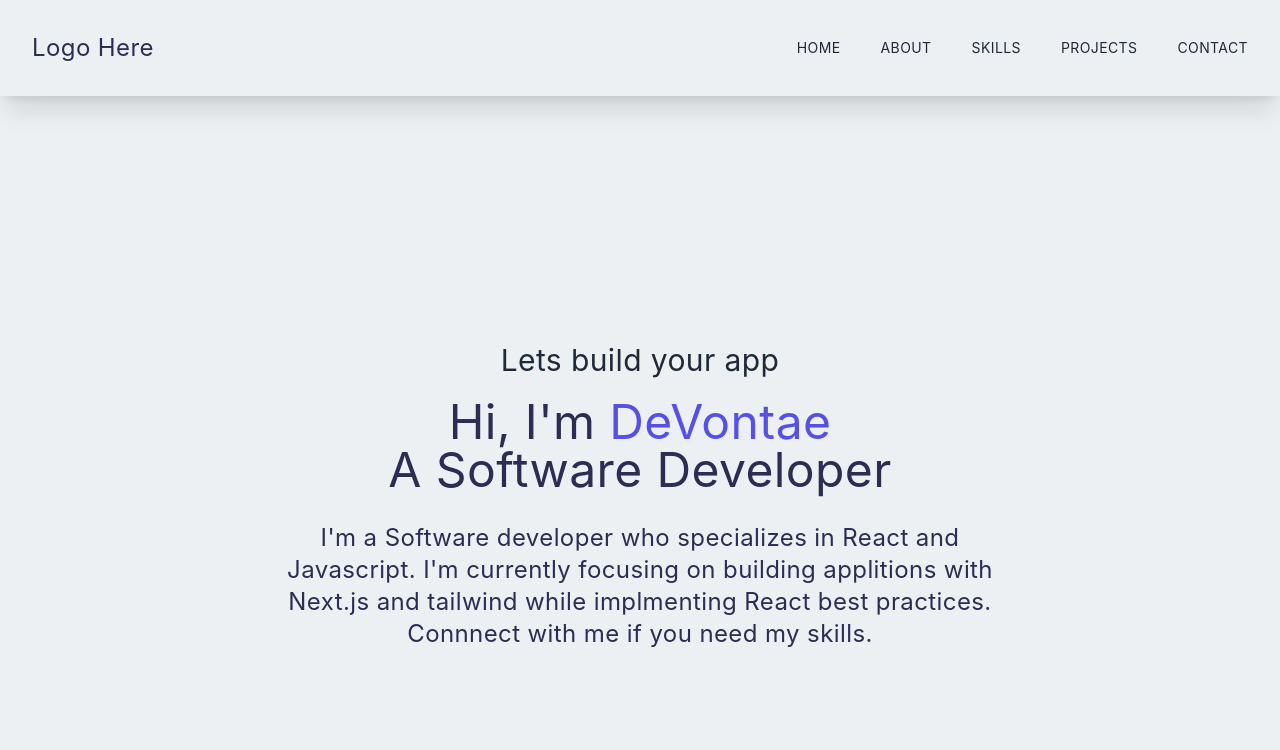
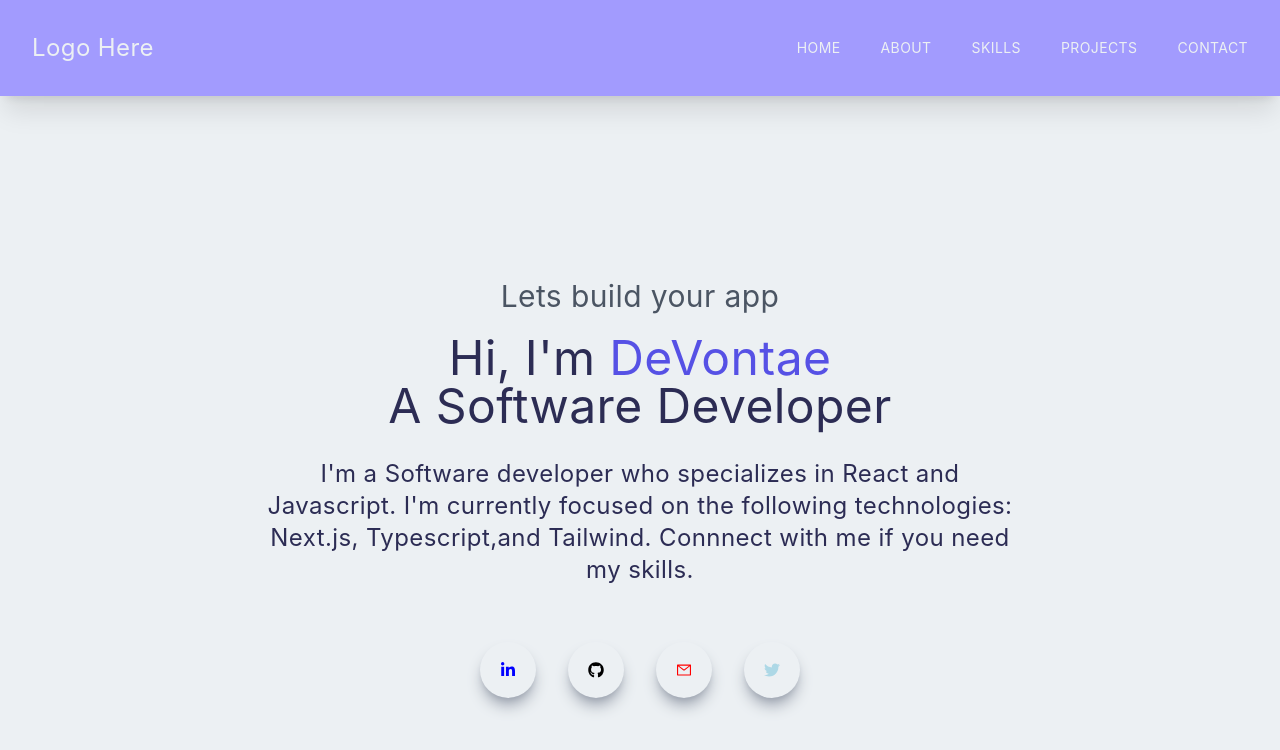
Before and after one commit to DeVontae316/Nextfolio, a Next.js app: page / in a window 1280 px wide. Shown: the top 750 px of the page. Built offline with nearby package versions, Linux system fonts and the light colour scheme.

Commit message:
refactor navbar css

```diff
--- a/components/global/Hero.tsx
+++ b/components/global/Hero.tsx
@@ -1,9 +1,11 @@
 import React from 'react';
+import { AiOutlineMail } from 'react-icons/ai';
+import { FaGithub, FaLinkedinIn, FaTwitter } from 'react-icons/fa';
 
 export const Hero = () => {
   return (
     <section className='flex ssm:w-[100%] flex-col items-center justify-center w-full h-screen'>
-      <p className='ssm:text-xl md:text-2xl lg:text-3xl '>
+      <p className='text-gray-600 ssm:text-xl md:text-2xl lg:text-3xl'>
         Lets build your app
       </p>
       <div className='flex ssm:w-[100%]items-center justify-center  max-w-[40%] text-center py-3'>
@@ -15,11 +17,26 @@ export const Hero = () => {
       <div className='flex items-center  ssm:w-[100%]justify-center max-w-[60%] text-center '>
         <h3 className=' md:text-xl lg:text-2xl'>
           I'm a Software developer who specializes in React and Javascript. I'm
-          currently focusing on building applitions with Next.js and tailwind
-          while implmenting React best practices. Connnect with me if you need
-          my skills.
+          currently focused on the following technologies: Next.js,
+          Typescript,and Tailwind. Connnect with me if you need my skills.
         </h3>
       </div>
+      <section className='mt-10 '>
+        <div className='flex items-center justify-between w-full my-4 sm:w-[85%] '>
+          <div className='p-5 mx-4 duration-300 ease-in rounded-full shadow-lg shadow-gray-400 hover:scale-105'>
+            <FaLinkedinIn color='blue' />
+          </div>
+          <div className='p-5 mx-4 duration-300 ease-in rounded-full shadow-lg shadow-gray-400 hover:scale-105'>
+            <FaGithub color='black' />
+          </div>
+          <div className='p-5 mx-4 duration-300 ease-in rounded-full shadow-lg shadow-gray-400 hover:scale-105'>
+            <AiOutlineMail color='red' />
+          </div>
+          <div className='p-5 mx-4 duration-300 ease-in rounded-full shadow-lg shadow-gray-400 hover:scale-105'>
+            <FaTwitter color='lightblue' />
+          </div>
+        </div>
+      </section>
     </section>
   );
 };
--- a/components/global/Navigation.tsx
+++ b/components/global/Navigation.tsx
@@ -10,11 +10,11 @@ export const Navigation = () => {
     setIsSideBarDisplayed(true);
   };
   return (
-    <nav className='sticky top-0 z-[100] w-full h-24 shadow-xl'>
+    <nav className='sticky top-0 z-[100] w-full h-24 shadow-xl bg-[#a29bfe]'>
       <section className='flex items-center justify-between w-full h-full px-8 2xl:px-16'>
-        <h1>Logo Here</h1>
+        <h1 className='text-[#ecf0f3]'>Logo Here</h1>
         <Links
-          liClassName='ml-10 text-sm uppercase ease-in border-blue-500 cursor-pointer duration- hover:border-b'
+          liClassName='ml-10 text-sm text-[#ecf0f3] uppercase ease-in border-blue-500 cursor-pointer duration- hover:border-b'
           ulClassName='hidden  md:flex'
         />
         <div onClick={handleClick} className='md:hidden'>
```
